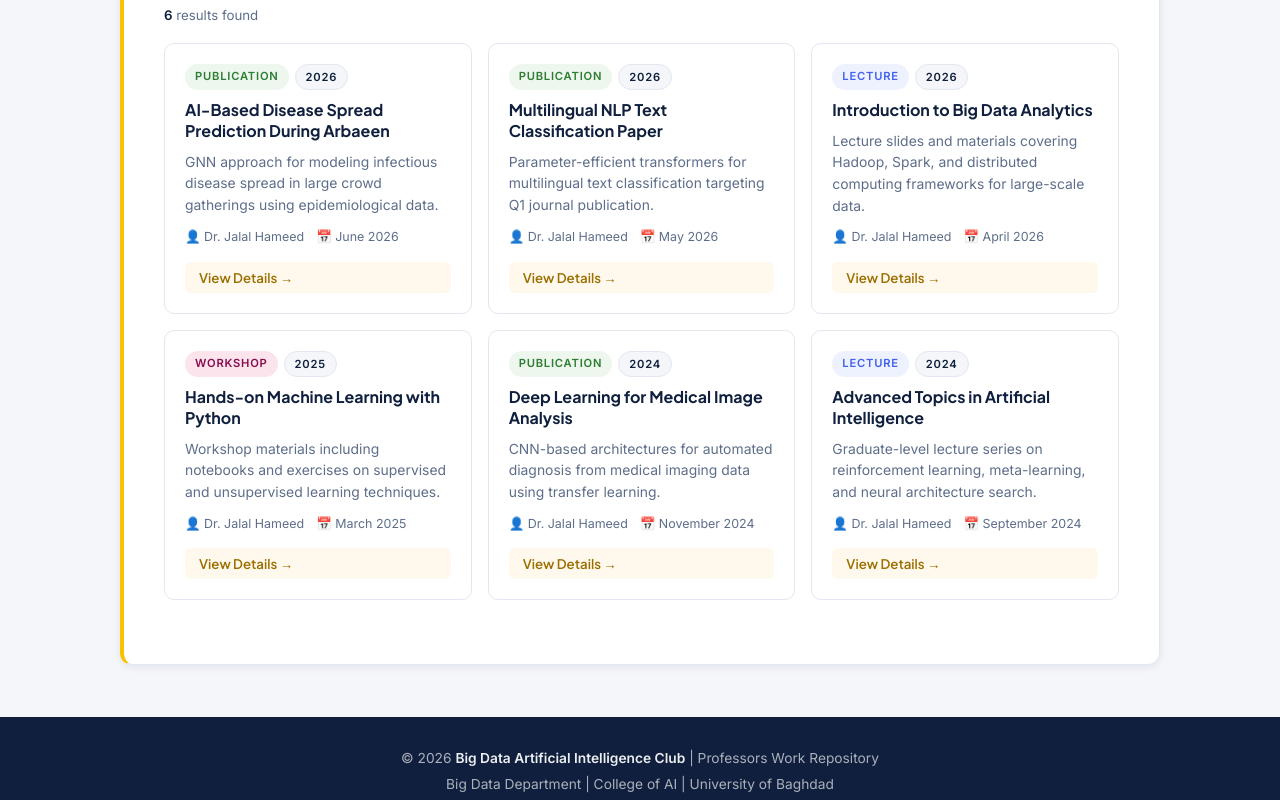
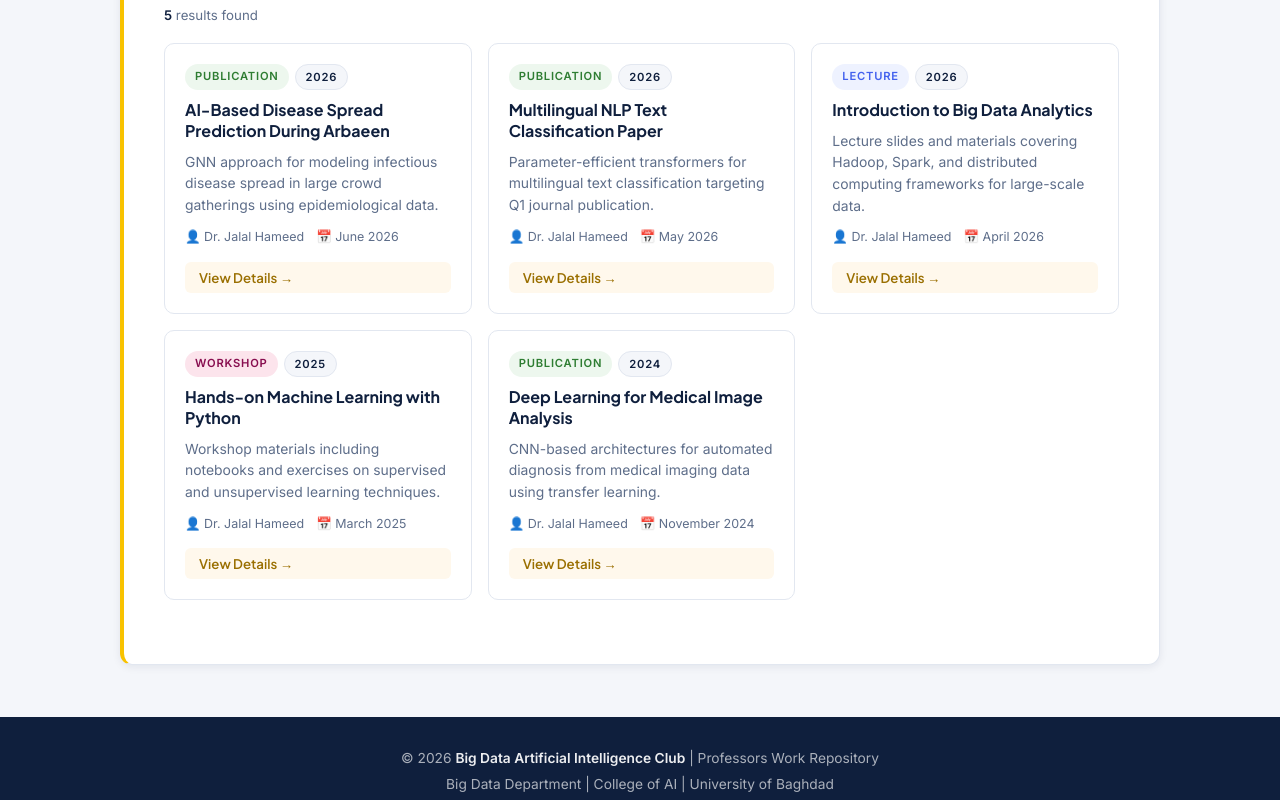
Before and after one commit to University-of-Baghdad-College-of-AI/Big_Data_AI_Club_Professors, a plain HTML site: page index.html in a window 1280 px wide. Shown: the part 619-1419 px from the top of the page. Drawn offline with Linux system fonts and the light colour scheme; no server answers.

Commit message:
⚙️ Admin: Delete: Advanced Topics in Artificial Intelligence

```diff
--- a/index.html
+++ b/index.html
@@ -467,16 +467,6 @@
         "who"   : "Dr. Jalal Hameed",
         "date"  : "November 2024",
         "link"  : "#"
-      },
-
-      {
-        "type"  : "lecture",
-        "year"  : "2024",
-        "title" : "Advanced Topics in Artificial Intelligence",
-        "desc"  : "Graduate-level lecture series on reinforcement learning, meta-learning, and neural architecture search.",
-        "who"   : "Dr. Jalal Hameed",
-        "date"  : "September 2024",
-        "link"  : "#"
       }
 
     ];
```
